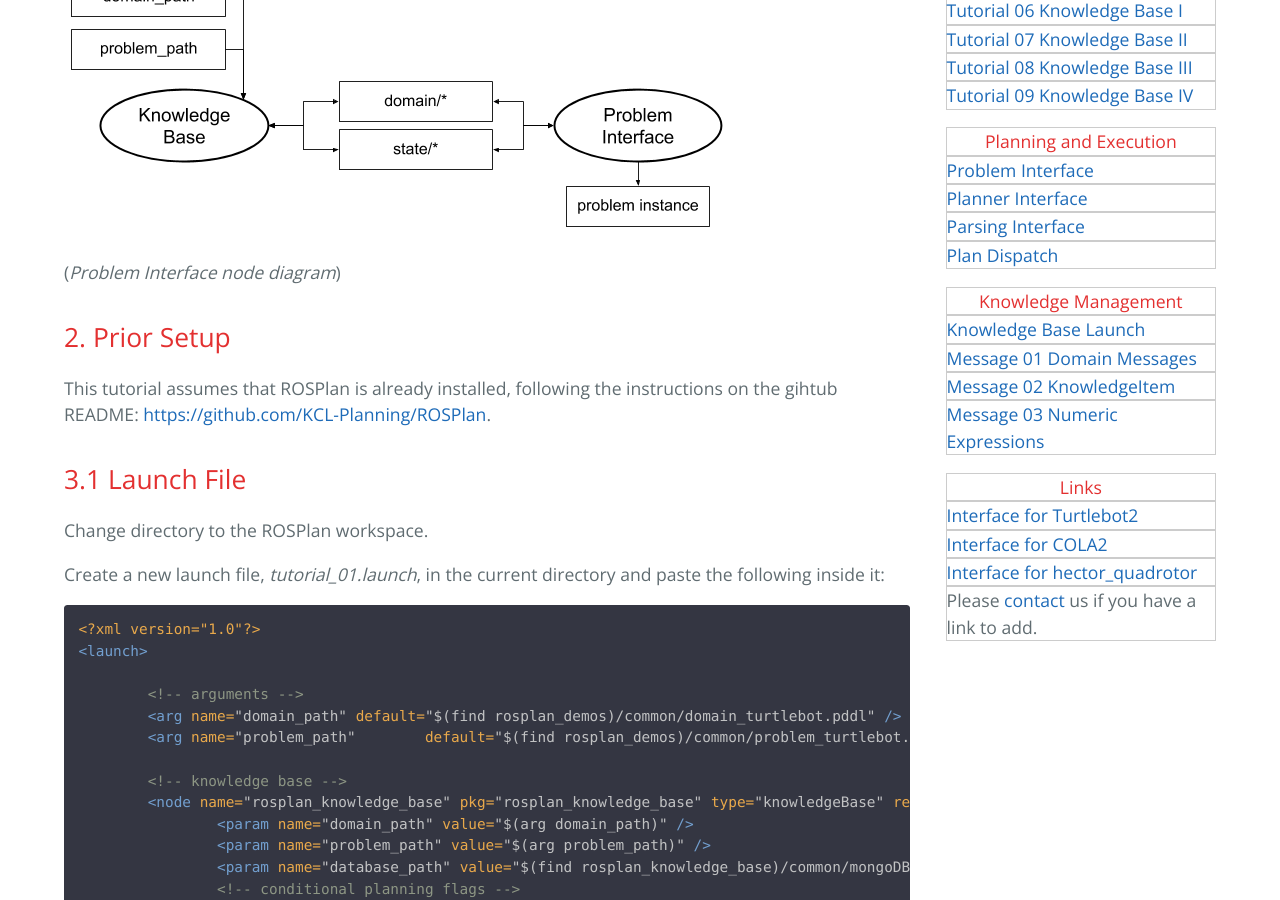
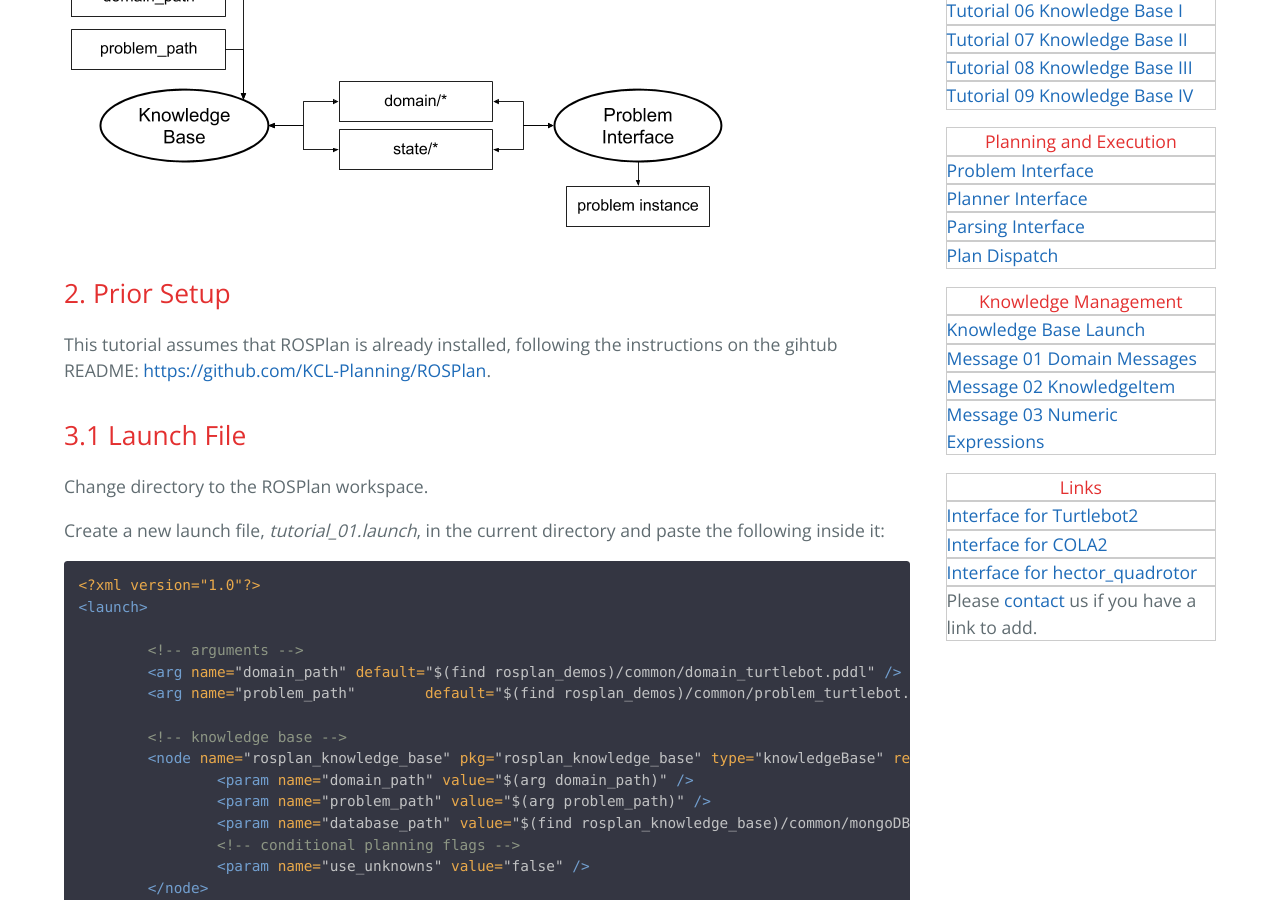
Before and after one commit to KCL-Planning/ROSPlan, a Jekyll site: the page built from _tutorials/tutorial_01.md, in a window 1280 px wide and 900 px high, scrolled down 371 px. Built offline with Jekyll 4.4.1, drawn with Linux system fonts in a browser that asks for light colours.

Commit message:
Update tutorial_01.md

```diff
--- a/_tutorials/tutorial_01.md
+++ b/_tutorials/tutorial_01.md
@@ -10,8 +10,6 @@ output: true
 This tutorial will teach how to use ROSPlan to generate PDDL problems.
 
 ![Problem Generation node diagram](./tutorial_01.png)
-
-(*Problem Interface node diagram*)
 
 ## 2. Prior Setup
 
```
